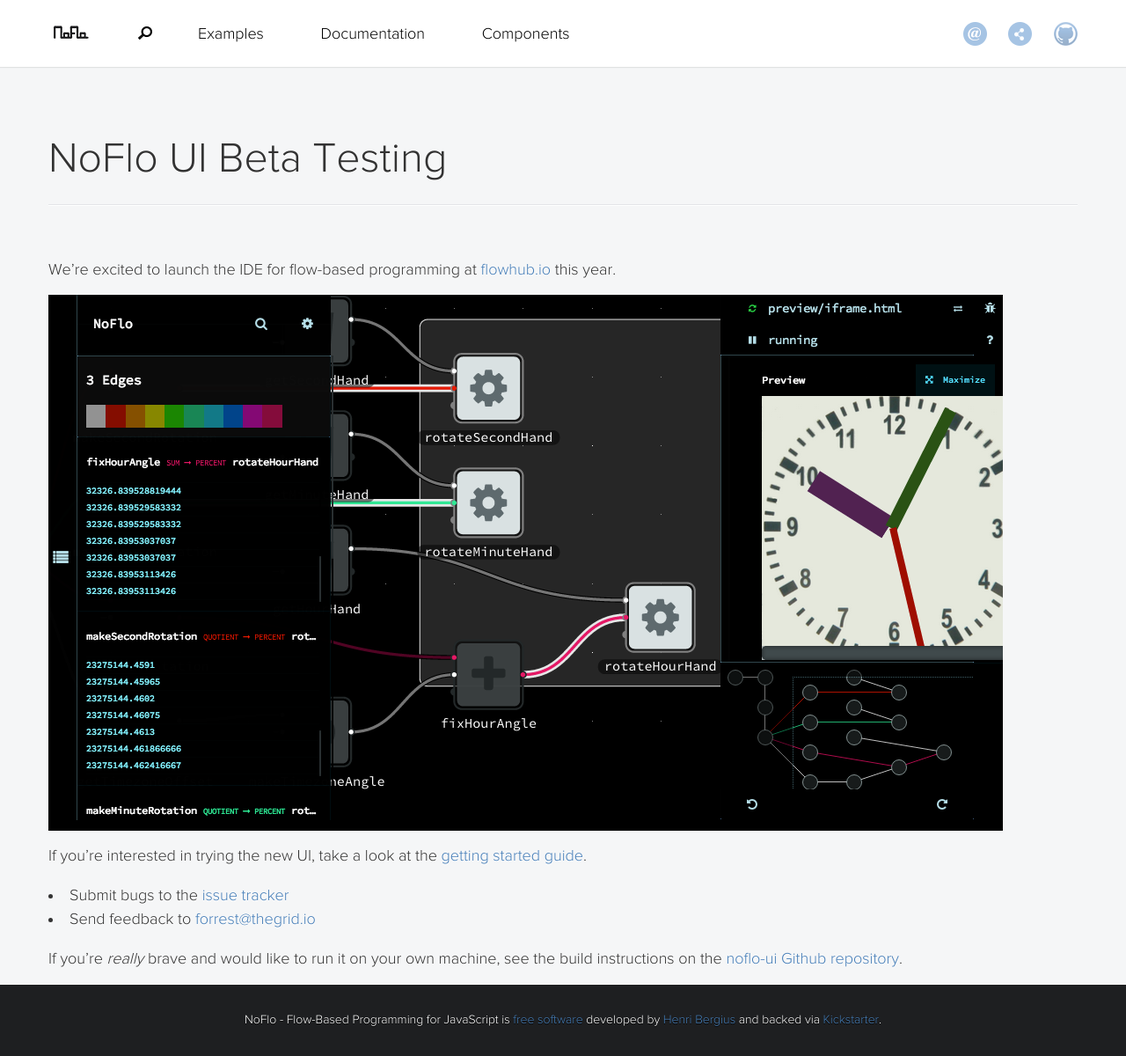
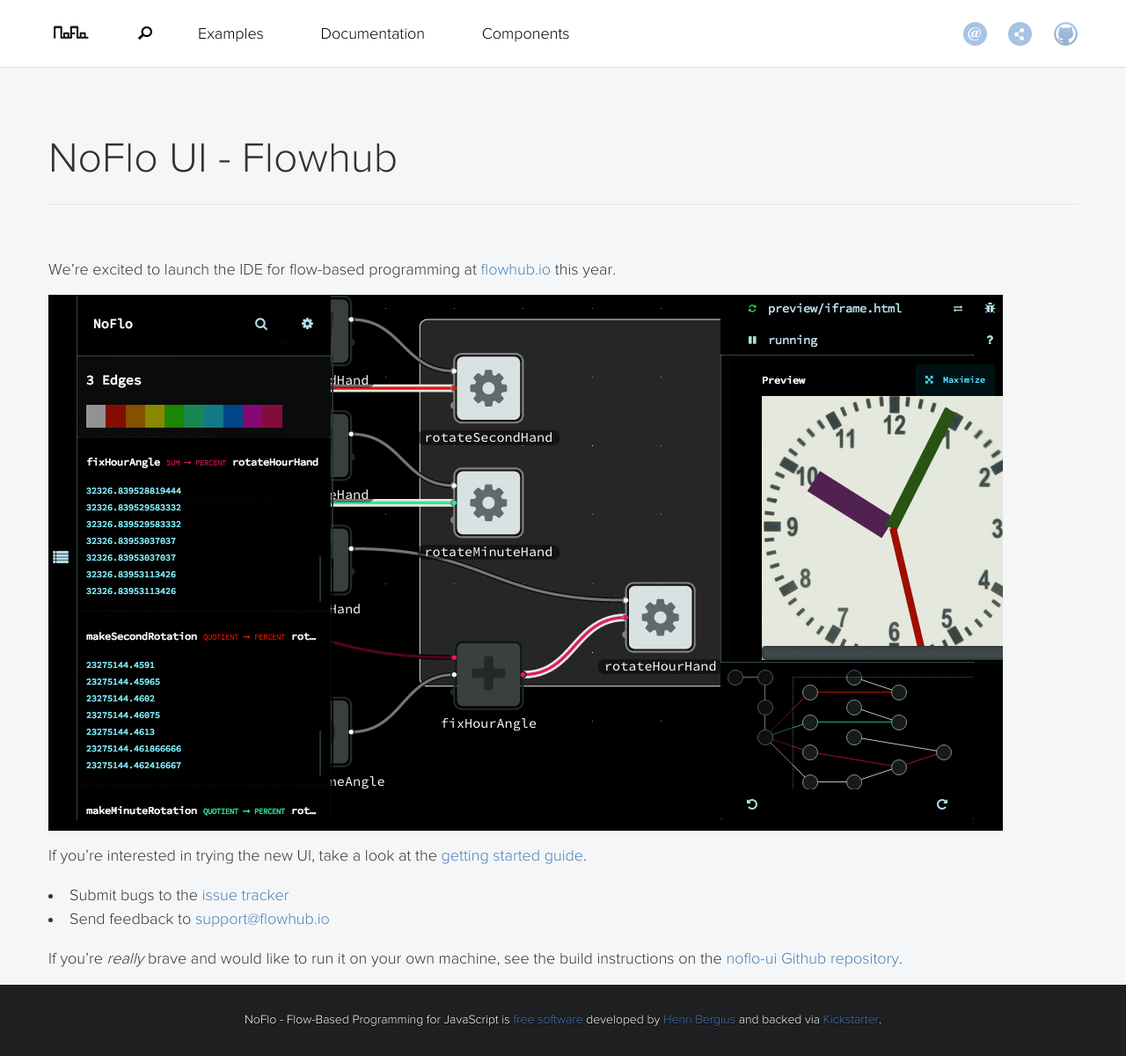
Before and after one commit to noflo/noflo.github.io, a Jekyll site: the page built from noflo-ui/index.md, in a window 1280 px wide and 1200 px high. Shown: the whole window at 88% size. Built offline with Jekyll 4.4.1, drawn with Linux system fonts in a browser that asks for light colours; nearby versions of some CDN libraries.

Commit message:
Link to https

```diff
--- a/kickstarter/index.html
+++ b/kickstarter/index.html
@@ -12,7 +12,7 @@ title: Kickstarter Backers
 
           <div class="call-to-actions">
             <a href="https://www.kickstarter.com/projects/noflo/noflo-development-environment/description" class="btn btn-primary">Watch the video</a>
-            <a href="http://app.flowhub.io/" class="btn btn-primary">Get started</a>
+            <a href="https://plans.flowhub.io/" class="btn btn-primary">Get started</a>
           </div>
         </div>
       </div>
--- a/noflo-ui/index.md
+++ b/noflo-ui/index.md
@@ -1,15 +1,15 @@
 ---
 layout: basic
-title: NoFlo UI Beta Testing
+title: NoFlo UI - Flowhub
 ---
 
-We're excited to launch the IDE for flow-based programming at [flowhub.io](http://flowhub.io/) this year.
+We're excited to launch the IDE for flow-based programming at [flowhub.io](https://flowhub.io/) this year.
 
-[![screen shot of Flowhub IDE 2014-04-03](ScreenShot-2014-04-03.png)](http://app.flowhub.io)
+[![screen shot of Flowhub IDE 2014-04-03](ScreenShot-2014-04-03.png)](https://app.flowhub.io)
 
-If you're interested in trying the new UI, take a look at the [getting started guide](http://flowhub.io/documentation/getting-started-browser/).
+If you're interested in trying the new UI, take a look at the [getting started guide](https://docs.flowhub.io/getting-started-browser/).
 
-  * Submit bugs to the [issue tracker](https://github.com/noflo/noflo-ui/issues)
-  * Send feedback to [forrest@thegrid.io](mailto:forrest@thegrid.io?subject=flowhub-ide)
+* Submit bugs to the [issue tracker](https://github.com/noflo/noflo-ui/issues)
+* Send feedback to [support@flowhub.io](mailto:support@flowhub.io)
 
 If you're *really* brave and would like to run it on your own machine, see the build instructions on the [noflo-ui Github repository](https://github.com/noflo/noflo-ui).
```
Also changed, not shown: documentation/_posts/2013-07-09-tooling.md (+1 -1 lines), example/_posts/2013-09-09-clock.md (+1 -1 lines), example/_posts/2014-08-05-webaudio.md (+1 -1 lines), index.html (+4 -4 lines).
